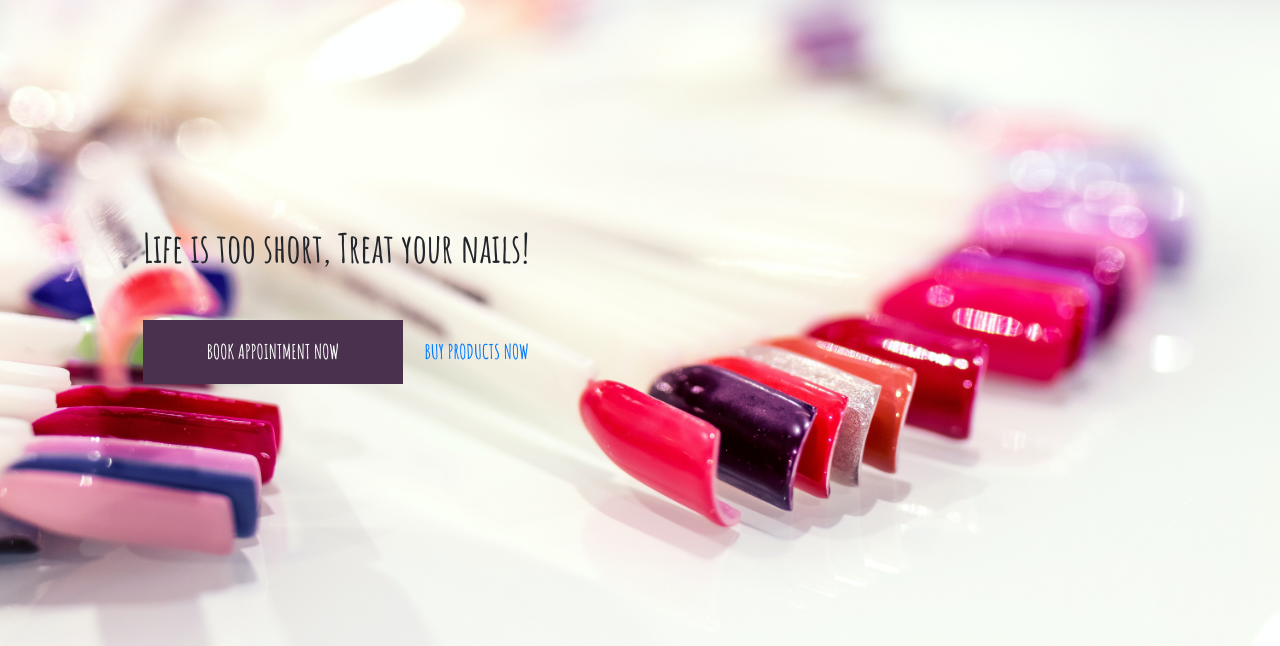
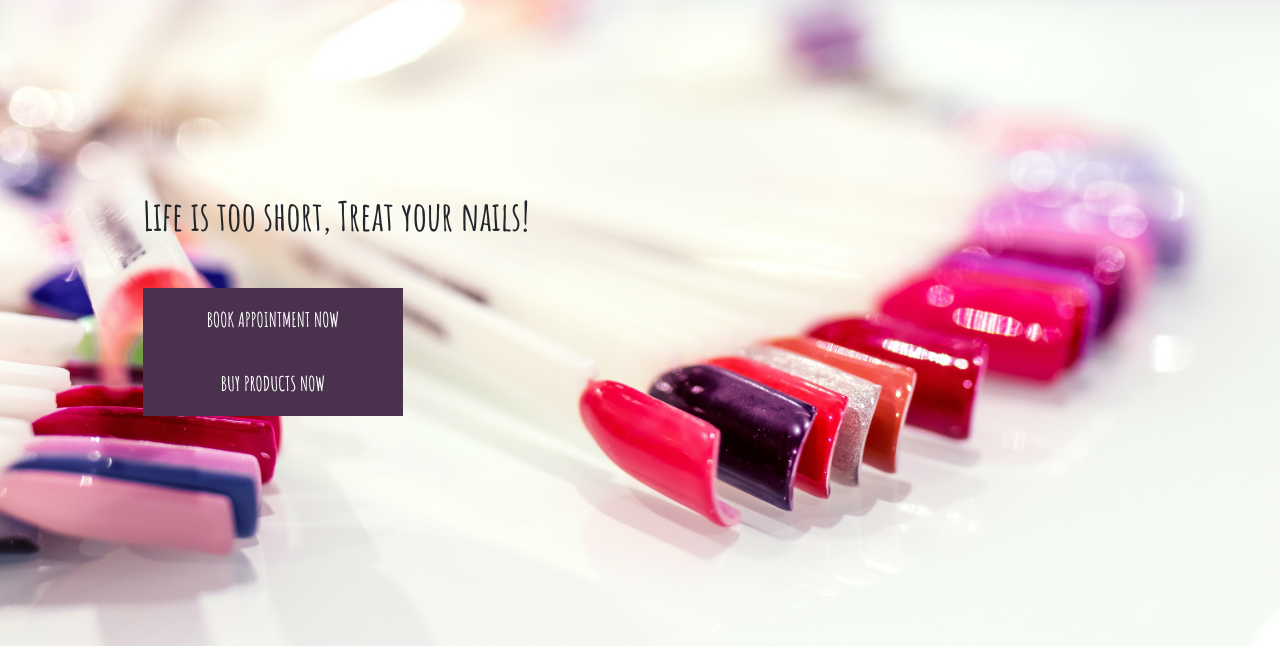
Before and after one commit to Taitdanielle/TheNailHutt, a Django app: page / in a window 1280 px wide. Shown: the part 155-801 px from the top of the page. Run offline with Django 3.2, Linux system fonts and the light colour scheme; parts of the project's set-up code (start-up, migrations or seed data) failed here and were passed over; some libraries are stand-ins or nearby versions.

Commit message:
added tag for products button

```diff
--- a/static/css/base.css
+++ b/static/css/base.css
@@ -24,7 +24,7 @@ body {
 .main-logo-link {
     width: fit-content;
 }
-
+.products-button,
 .appointment-button {
     background: #4A314D ;
     color: white;
```
